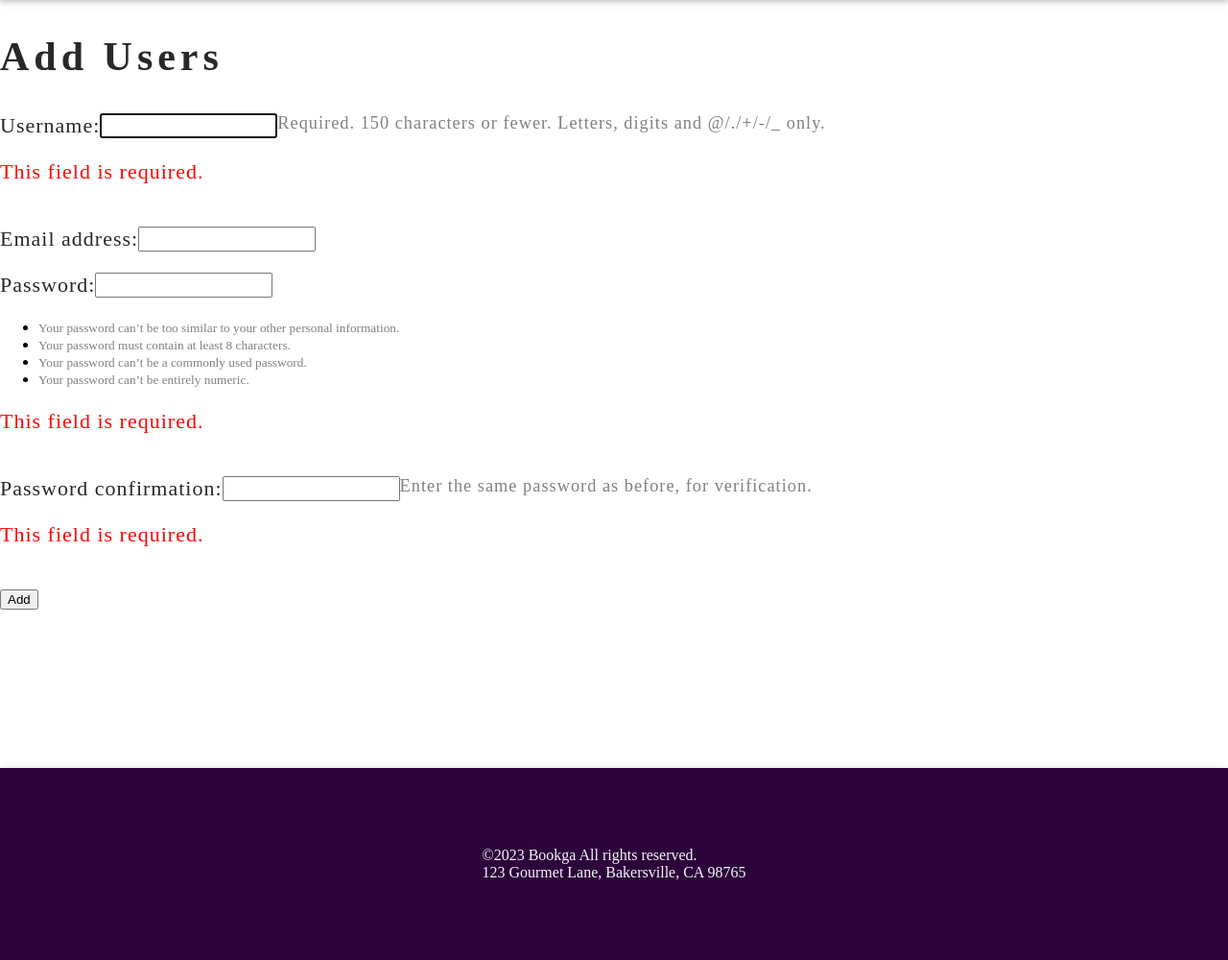
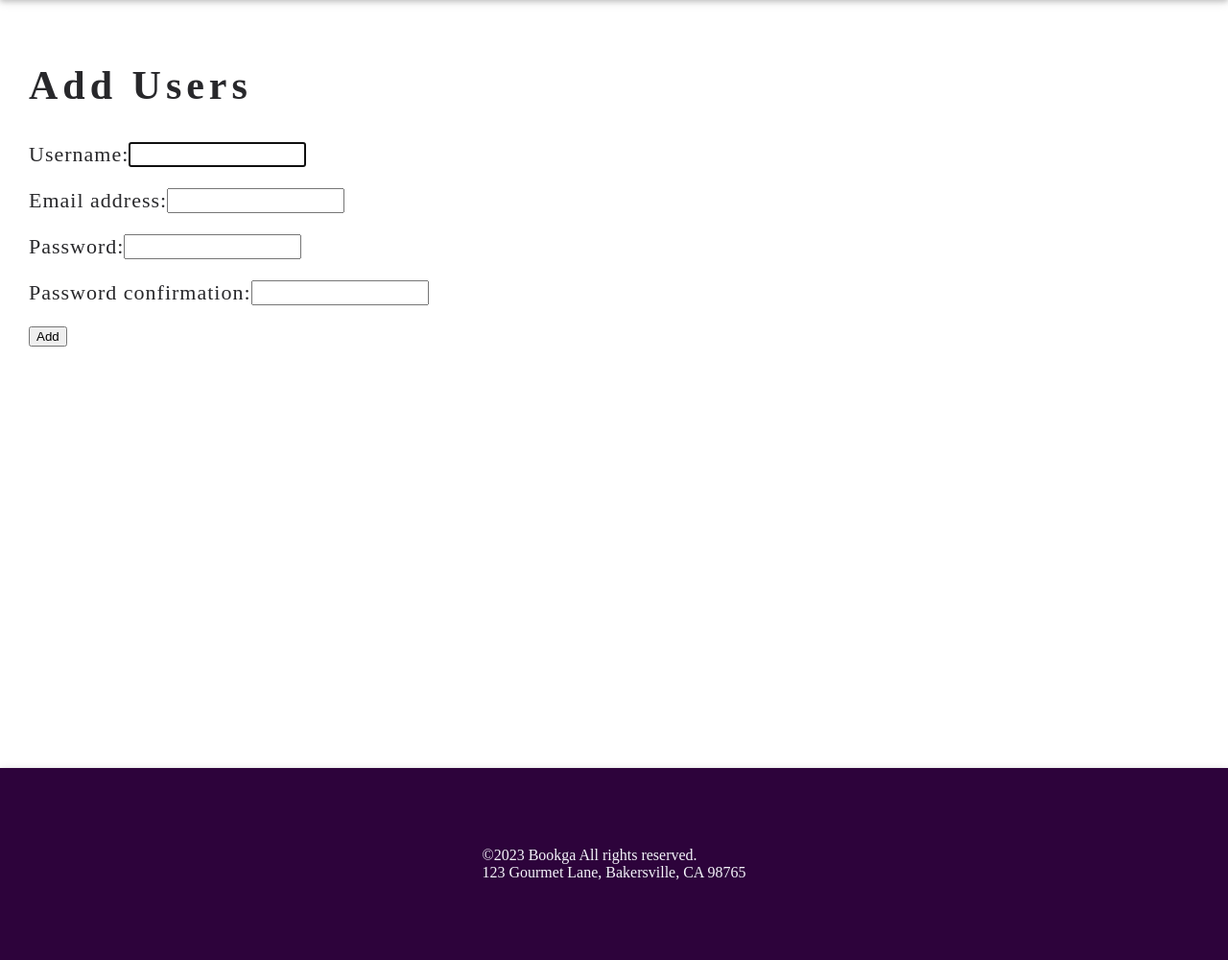
Before and after one commit to CN331-bnnpp/bookga, a Django app: page /addmember/ in a window 1280 px wide. Shown: the part 60-1060 px from the top of the page at 96% size. Run offline with Django 4.2, Linux system fonts and the light colour scheme.

Commit message:
chore: update ui

```diff
--- a/account/views.py
+++ b/account/views.py
@@ -54,9 +54,11 @@
 def signup(request):
     signupForm = CreateAccountForm(request.POST)
     if request.method == "GET":
+        signupForm = CreateAccountForm(request.POST)
         return render(request, "account/signup.html", {"form": signupForm})
 
     elif request.method == "POST":
+        signupForm = CreateAccountForm(request.POST)
         if signupForm.is_valid():
             signupForm.instance.is_staff = True
             signupForm.save()
@@ -95,8 +97,7 @@
             create = group_member.objects.create(username=user, group_name=group.objects.get(group_name=group_name))
             create.save()
             messages.success(request, "Member created successfully.")
-            return redirect("create")
+            return redirect(request,'login')
         messages.success(request, "Member created successfully.")
         return render(request, "account/create_member.html",{'form':form})
-
     return render(request, "account/create_member.html")
--- a/sign_in/forms.py
+++ b/sign_in/forms.py
@@ -1,6 +1,7 @@
 from django import forms
 from django.contrib.auth import authenticate, login
 from django.contrib import messages
+
 
 class SignInViaUsernameForm(forms.Form):
     username = forms.CharField(label="Username", max_length=25)
--- a/sign_in/views.py
+++ b/sign_in/views.py
@@ -6,6 +6,7 @@
 from django.views.decorators.csrf import csrf_exempt
 
 from account.views import *
+from account.models import group
 
 
 @csrf_exempt
@@ -35,6 +36,10 @@
                 new_user = signup_form.createUser()
                 if new_user:
                     login(request, new_user)
+                    group_name = new_user.username
+                    create = group.objects.create(username=new_user, group_name=group_name)
+                    create.save()
+                    messages.success(request, "Account created successfully.")
                     # redirect to staff page ,now rendering test page
                     return render_login(request, request.user)
             current_view = 'signup'
--- a/templates/account/create_member.html
+++ b/templates/account/create_member.html
@@ -10,20 +10,13 @@
         {{ field }}
         {% comment %}---------------help_text for create password---------------{% endcomment %}
         {% comment %}! can be Edited{% endcomment %}
-        {% if field.help_text %}
-          <small style="color: grey">{{ field.help_text }}</small>
-        {% endif %}
+
         {% comment %}---------------help_text for create password---------------{% endcomment %}
-        {{ SignupForm.non_field_errors }}
-        {{ SignupForm.username.errors }}
-        {{ SignupForm.email.errors }}
-        {{ SignupForm.password1.errors }}
-        {{ SignupForm.password2.errors }}
-        {% for error in field.errors %}
-          <p style="color: red">{{ error }}</p>
-        {% endfor %}
+
       </p>
     {% endfor %}
+       {{ form.non_field_errors }}
+
     <button type="submit">Add</button>
   </form>
 {% endblock %}
--- a/templates/home/home.html
+++ b/templates/home/home.html
@@ -22,7 +22,7 @@
         <a href="#home"><h2>Bookga</h2></a>
       </div>
       <ul class="">
-        <li ><a class="button" href="#about">About</a></li>
+        <li ><a class="button" href="/about">About</a></li>
         <li ><a class="button" href="#contact">Contact</a></li>
         <li class="login-signup">
           <a class="signup" href="/login">Signup</a>
--- a/templates/index.html
+++ b/templates/index.html
@@ -18,7 +18,7 @@
 <body>
     <nav class="nav">
       <div class="logo flex-center">
-        <a href="#home"><h2>Bookga</h2></a>
+        <a href=""/><h2>Bookga</h2></a>
       </div>
       <ul class="">
         <li ><a class="button" href="#about">About</a></li>
--- a/templates/tem1.css
+++ b/templates/tem1.css
@@ -218,5 +218,10 @@
   }
 
   #main{
+    box-sizing: border-box;
     min-height:800px ;
+    padding:15px;
   }
+  #home{
+    padding:15px;
+  }
```
Also changed, not shown: templates/about/page_about.html (+6 -10 lines).
